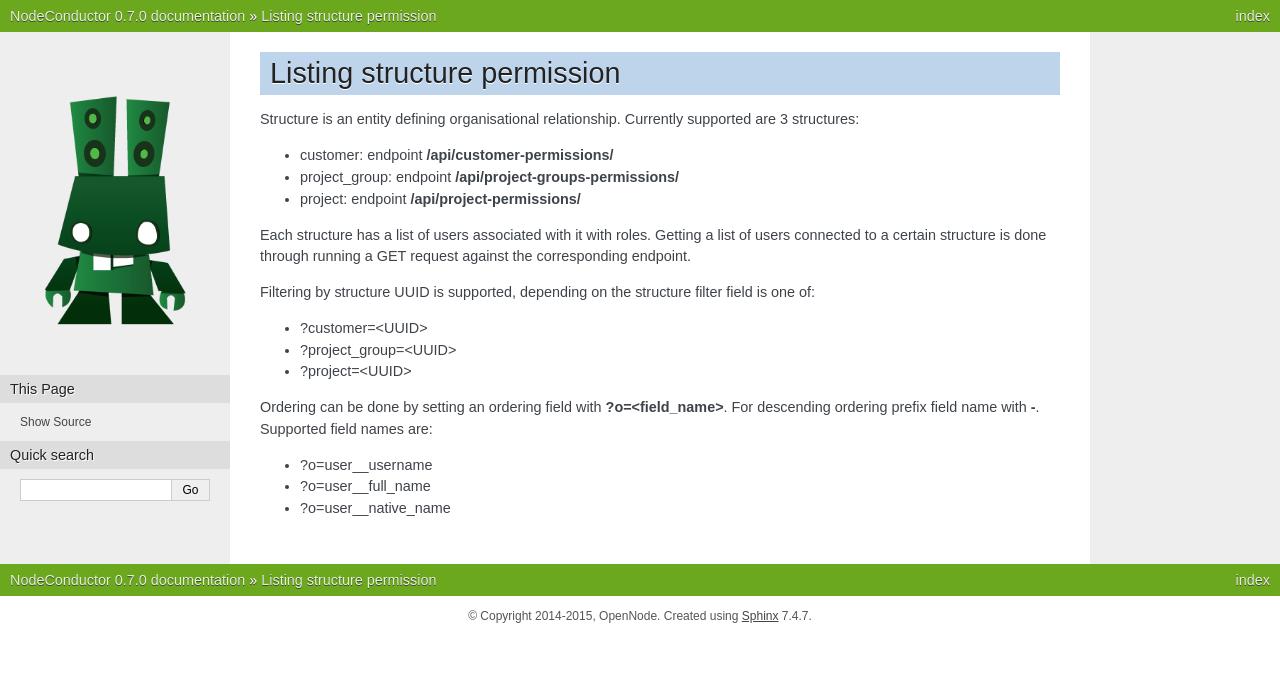
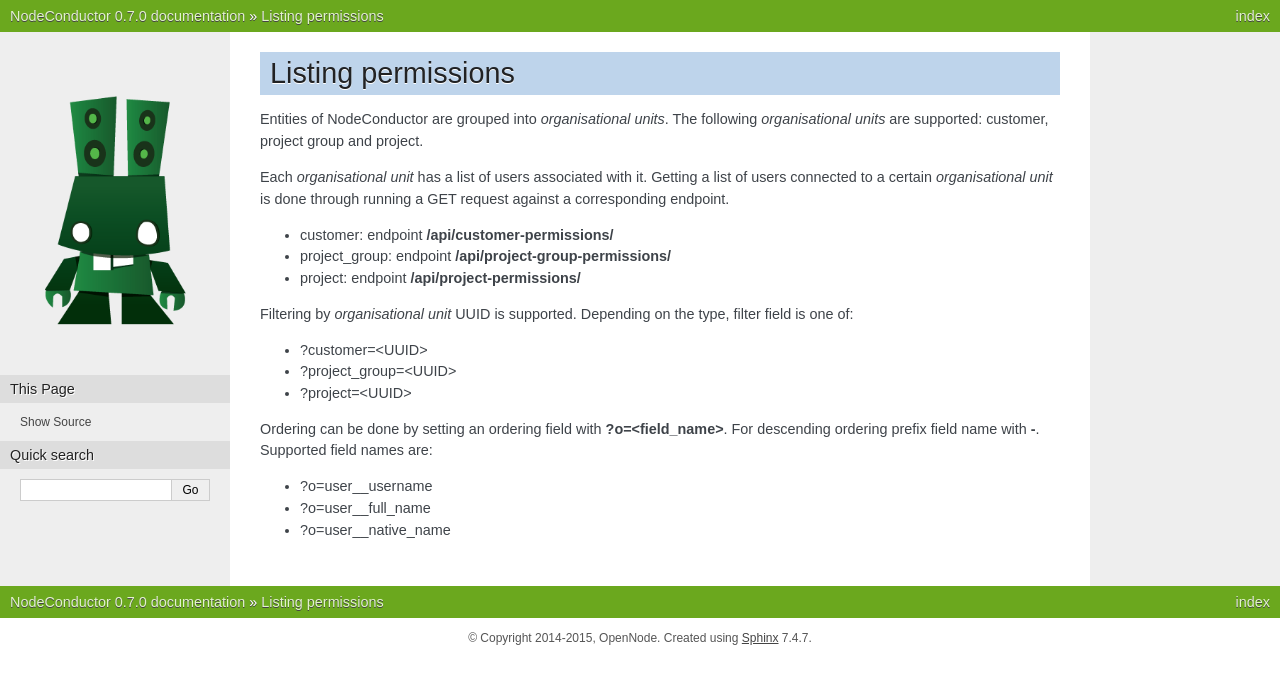
Before and after one commit to opennode/waldur-core, a Sphinx documentation site: the page built from docs/api/permission_management.rst, in a window 1280 px wide. Shown: the top 684 px of the page. Built offline with Sphinx 7.4.7, drawn with Linux system fonts in a browser that asks for light colours.

Commit message:
Fix documentation for permissions
- ITACLOUD-2469

```diff
--- a/docs/api/permission_management.rst
+++ b/docs/api/permission_management.rst
@@ -1,17 +1,18 @@
-Listing structure permission
-----------------------------
+Listing permissions
+-------------------
 
-Structure is an entity defining organisational relationship. Currently supported are 3 structures:
+Entities of NodeConductor are grouped into *organisational units*.
+The following *organisational units* are supported: customer, project group and project.
+
+Each *organisational unit* has a list of users associated with it.
+Getting a list of users connected to a certain *organisational unit* is done through running a
+GET request against a corresponding endpoint.
 
 - customer: endpoint **/api/customer-permissions/**
-- project_group: endpoint **/api/project-groups-permissions/**
+- project_group: endpoint **/api/project-group-permissions/**
 - project: endpoint **/api/project-permissions/**
 
-Each structure has a list of users associated with it with roles.
-Getting a list of users connected to a certain structure is done through running a GET request against
-the corresponding endpoint.
-
-Filtering by structure UUID is supported, depending on the structure filter field is one of:
+Filtering by *organisational unit* UUID is supported. Depending on the type, filter field is one of:
 
 - ?customer=<UUID>
 - ?project_group=<UUID>
```
